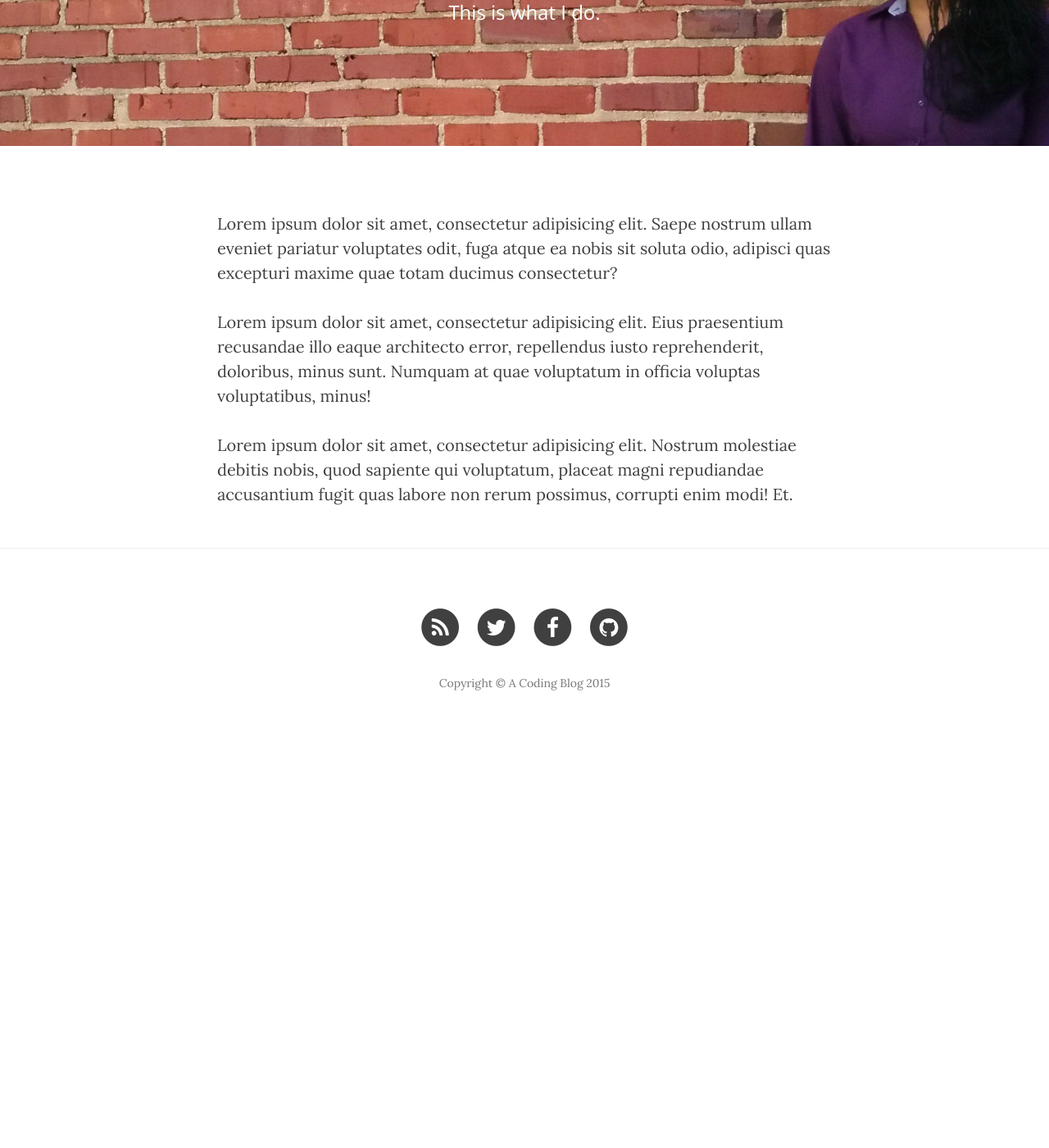
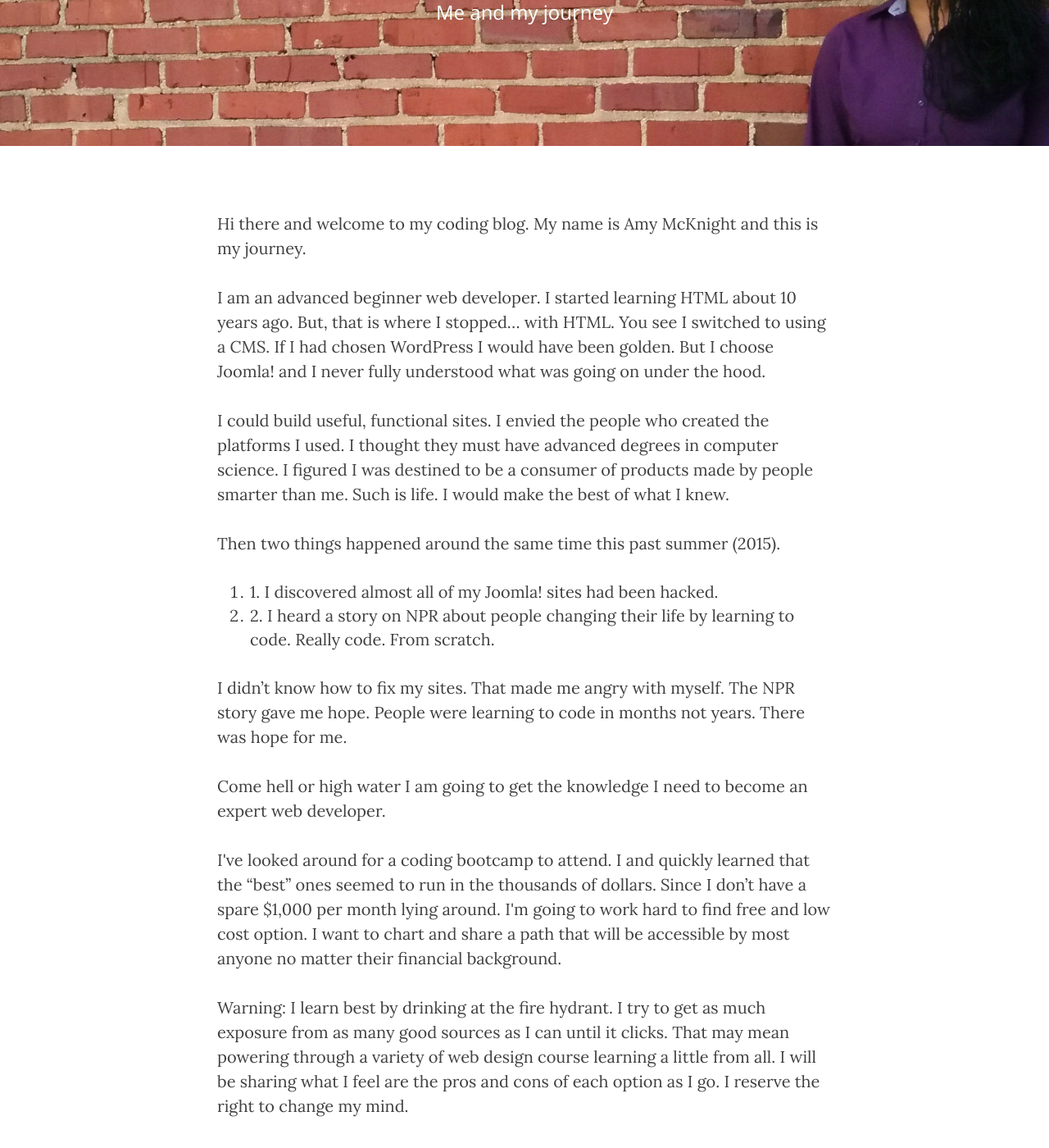
Before and after one commit to AmyMcKnight/amy-blogs, a Jekyll site: the page built from about.html, in a window 1280 px wide and 1400 px high, scrolled down 270 px. Shown: the whole window at 82% size. Built offline with Jekyll 4.4.1, drawn with Linux system fonts in a browser that asks for light colours; nearby versions of some CDN libraries; before the commit the page ends 1179 px from its top, so only the background shows below that; some of the changed text lies outside the part shown.

Commit message:
update files

```diff
--- a/_config.yml
+++ b/_config.yml
@@ -16,3 +16,20 @@ permalink: pretty
 paginate: 5
 gems: [jekyll-paginate]
 exclude: ["less","node_modules","Gruntfile.js","package.json","README.md"]
+
+defaults:
+  -
+    scope:
+      path: "" # an empty string here means all files in the project
+      type: "posts" # previously `post` in Jekyll 2.2.
+    values:
+      author: Amy McKnight
+      layout: "post"
+      category: journals
+      comments: true
+  -
+    scope:
+      path: "" # an empty string here means all files in the project
+      type: "pages" # previously `post` in Jekyll 2.2.
+    values:
+      layout: "page"
--- a/_layouts/post.html
+++ b/_layouts/post.html
@@ -27,6 +27,8 @@ layout: default
 
 				{{ content }}
 
+				{% include disqus.html disqus_identifier=page.disqus_identifier %}
+
                 <hr>
 
                 <ul class="pager">
--- a/about.html
+++ b/about.html
@@ -1,12 +1,34 @@
 ---
 layout: page
 title: "About"
-description: "This is what I do."
+description: "Me and my journey"
 header-img: "img/about-bg.jpg"
 ---
+<p>Hi there and welcome to my coding blog. My name is Amy McKnight and this is my journey.</p>
 
-<p>Lorem ipsum dolor sit amet, consectetur adipisicing elit. Saepe nostrum ullam eveniet pariatur voluptates odit, fuga atque ea nobis sit soluta odio, adipisci quas excepturi maxime quae totam ducimus consectetur?</p>
+<p>I am an advanced beginner web developer. I started learning HTML about 10 years ago. But, that is where I stopped… with HTML. You see I switched to using a CMS. If I had chosen WordPress I would have been golden. But I choose Joomla! and I never fully understood what was going on under the hood.</p>
 
-<p>Lorem ipsum dolor sit amet, consectetur adipisicing elit. Eius praesentium recusandae illo eaque architecto error, repellendus iusto reprehenderit, doloribus, minus sunt. Numquam at quae voluptatum in officia voluptas voluptatibus, minus!</p>
+<p>I could build useful, functional sites. I envied the people who created the platforms I used. I thought they must have advanced degrees in computer science. I figured I was destined to be a consumer of products made by people smarter than me. Such is life. I would make the best of what I knew.</p>
 
-<p>Lorem ipsum dolor sit amet, consectetur adipisicing elit. Nostrum molestiae debitis nobis, quod sapiente qui voluptatum, placeat magni repudiandae accusantium fugit quas labore non rerum possimus, corrupti enim modi! Et.</p>
+<p>Then two things happened around the same time this past summer (2015).
+	<ol>
+		<li>1. I discovered almost all of my Joomla! sites had been hacked.</li>
+		<li>2. I heard a story on NPR about people changing their life by learning to code. Really code. From scratch.</li>
+	</ol>
+</p>
+
+<p>I didn’t know how to fix my sites. That made me angry with myself. The NPR story gave me hope. People were learning to code in months not years. There was hope for me.</p>
+
+<p>Come hell or high water I am going to get the knowledge I need to become an expert web developer.</p>
+
+<p>I've looked around for a coding bootcamp to attend. I and quickly learned that the “best” ones seemed to run in the thousands of dollars. Since I don’t have a spare $1,000 per month lying around. I'm going to work hard to find free and low cost option. I want to chart and share a path that will be accessible by most anyone no matter their financial background.</p>
+
+<p>Warning: I learn best by drinking at the fire hydrant. I try to get as much exposure from as many good sources as I can until it clicks. That may mean powering through a variety of web design course learning a little from all. I will be sharing what I feel are the pros and cons of each option as I go. I reserve the right to change my mind.</p>
+
+<p>I would love to hear from you! Please leave me a comment on any article that you find interesting or check me out on twitter.</p>
+
+<p>Thanks for stopping by!</p>
+
+<p>All the best!</p>
+
+<p>Amy</p>
```
Also changed, not shown: _drafts/posible-post-ideas.markdown (added, +15 -0 lines), _includes/disqus.html (added, +24 -0 lines), _posts/2014-09-24-man-must-explore.markdown (deleted, +0 -43 lines), _drafts/2014-06-10-dinosaurs.markdown (renamed from _posts/2014-06-10-dinosaurs.markdown), _drafts/2014-07-01-dreams.markdown (renamed from _posts/2014-07-01-dreams.markdown), _drafts/2014-07-08-failure-is-not-an-option.markdown (renamed from _posts/2014-07-08-failure-is-not-an-option.markdown), _drafts/2014-08-24-science-has-not-yet-mastered-prophecy.markdown (renamed from _posts/2014-08-24-science-has-not-yet-mastered-prophecy.markdown), _drafts/2014-09-18-i-believe.markdown (renamed from _posts/2014-09-18-i-believe.markdown), 2 other files.
